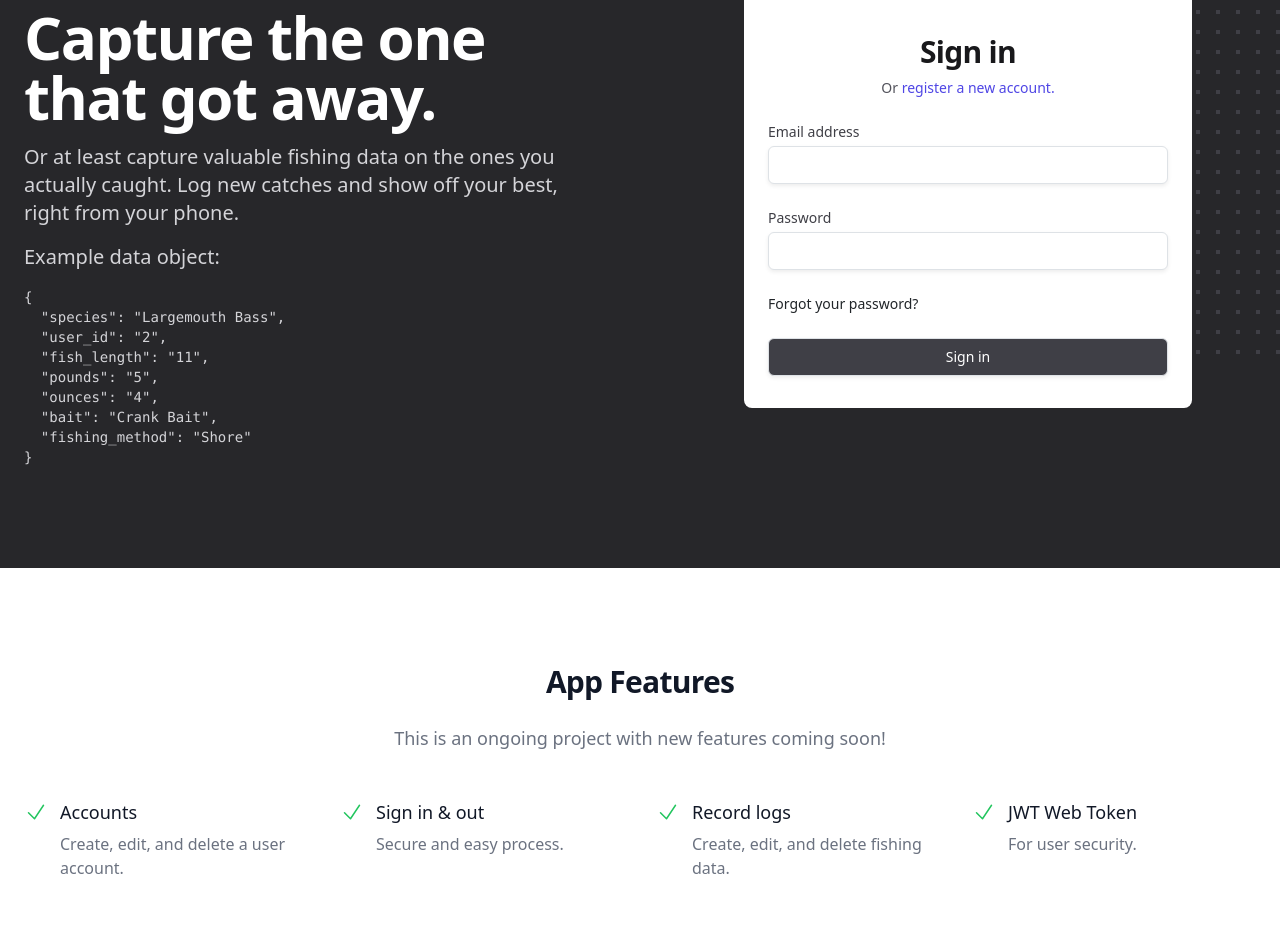
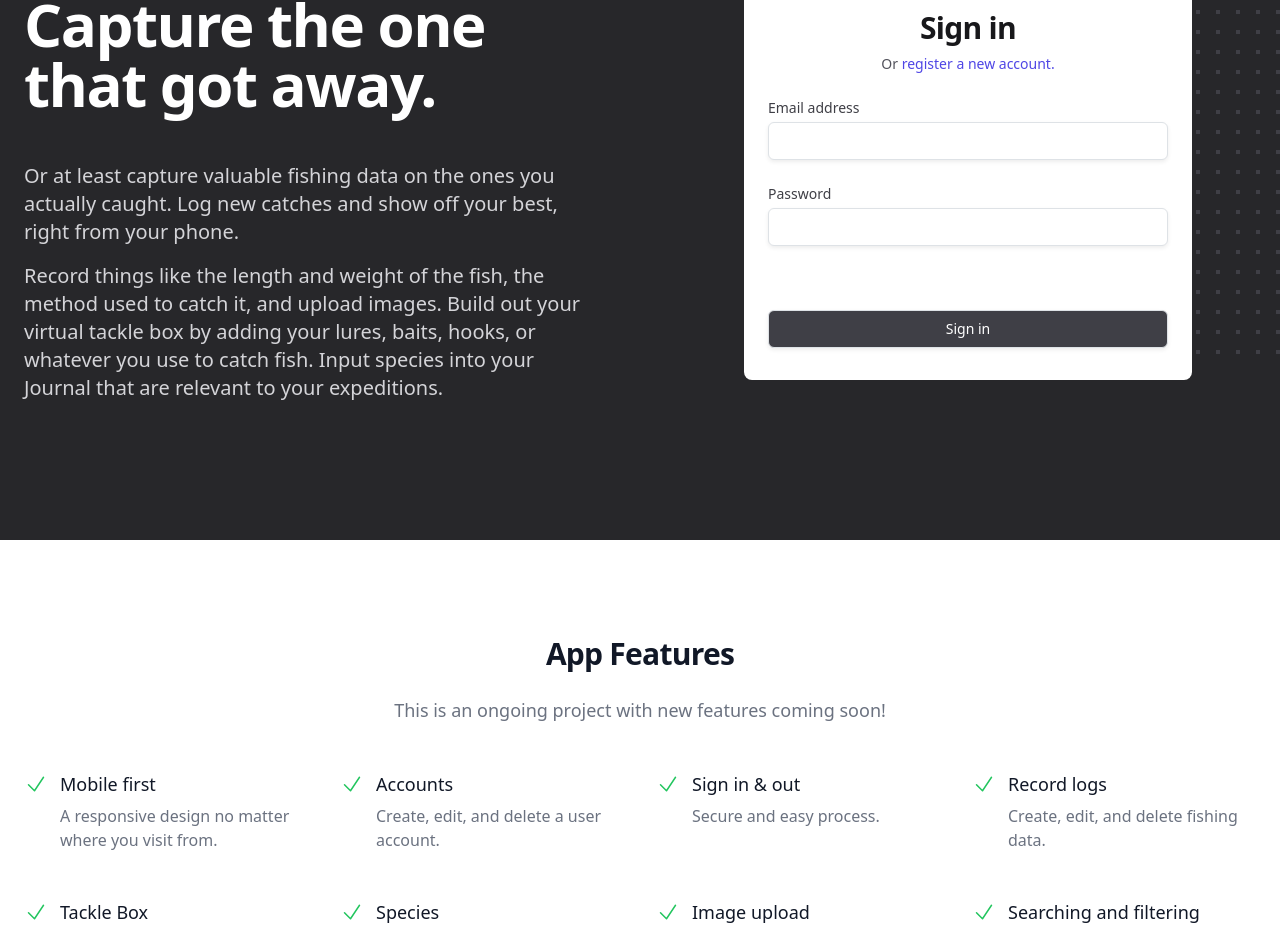
Before and after one commit to NathanielHotchkiss/Fishing-Journal-frontend, a React (Create React App) app: page / in a window 1280 px wide. Shown: the part 142-1072 px from the top of the page. Built offline with nearby package versions, Linux system fonts and the light colour scheme.

Commit message:
ui changes

```diff
--- a/src/components/FeaturesGrid.jsx
+++ b/src/components/FeaturesGrid.jsx
@@ -1,6 +1,10 @@
 import { CheckIcon } from "@heroicons/react/24/outline";
 
 const features = [
+  {
+    name: "Mobile first",
+    description: "A responsive design no matter where you visit from.",
+  },
   {
     name: "Accounts",
     description: "Create, edit, and delete a user account.",
@@ -14,24 +18,20 @@ const features = [
     description: "Create, edit, and delete fishing data.",
   },
   {
-    name: "JWT Web Token",
-    description: "For user security.",
+    name: "Tackle Box",
+    description: "Add lures, baits, hooks, or other equipment that you use.",
   },
   {
-    name: "Protected routes",
-    description: "To protect user information.",
+    name: "Species",
+    description: "Add or delete different fish species.",
   },
   {
-    name: "Mobile first",
-    description: "A responsive design no matter where you visit from.",
-  },
-  {
-    name: "Fishing stats",
+    name: "Image upload",
     description: "(coming soon)",
   },
   {
-    name: "Customize inputs",
-    description: "Create, edit, and delete certain inputs.",
+    name: "Searching and filtering",
+    description: "(coming soon)",
   },
 ];
 
--- a/src/components/SignIn.jsx
+++ b/src/components/SignIn.jsx
@@ -77,11 +77,7 @@ export default function LoginForm() {
         </div>
       </div>
 
-      <div className="flex items-center justify-between">
-        <div className="text-sm">Forgot your password?</div>
-      </div>
-
-      <div>
+      <div className="pt-10">
         <button
           type="submit"
           className="w-full flex justify-center py-2 px-4 border border-transparent rounded-md shadow-sm text-sm font-medium text-white bg-zinc-700 hover:bg-zinc-600 focus:outline-none focus:ring-2 focus:ring-offset-2 focus:ring-zinc-500"
--- a/src/pages/Home.jsx
+++ b/src/pages/Home.jsx
@@ -11,16 +11,6 @@ export default function Home() {
     setFormToggle((current) => !current);
   };
 
-  const exampleData = {
-    species: "Largemouth Bass",
-    user_id: "2",
-    fish_length: "11",
-    pounds: "5",
-    ounces: "4",
-    bait: "Crank Bait",
-    fishing_method: "Shore",
-  };
-
   return (
     <>
       {/* Hero Section */}
@@ -29,6 +19,7 @@ export default function Home() {
           className="hidden sm:absolute sm:inset-0 sm:block"
           aria-hidden="true"
         >
+          {/* Background pattern */}
           <svg
             className="absolute bottom-0 right-0 mb-48 translate-x-1/2 transform text-zinc-700 lg:top-0 lg:mt-28 lg:mb-0 xl:translate-x-0 xl:transform-none"
             width={364}
@@ -55,29 +46,29 @@ export default function Home() {
             />
           </svg>
         </div>
-        <div className="relative pt-6 pb-16 sm:pb-24">
-          <main className="mt-16 sm:mt-24">
+        <main className="relative pt-24 pb-16 sm:pb-24">
           <div className="mx-auto max-w-7xl">
-              <div className="lg:grid lg:grid-cols-12 lg:gap-8">
-                <div className="px-4 sm:px-6 sm:text-center md:mx-auto md:max-w-2xl lg:col-span-6 lg:flex lg:items-center lg:text-left">
+            <div className="grid lg:grid-cols-12 lg:gap-8">
+              <div className="px-4 sm:px-6 sm:text-center md:mx-auto md:max-w-2xl lg:col-span-6 lg:flex lg:text-left">
                 <div>
-                    <h1 className="mt-4 text-4xl font-bold tracking-tight text-white sm:text-5xl md:text-6xl">
+                  <h1 className="sm:mt-10 text-4xl font-bold tracking-tight text-white sm:text-5xl md:text-6xl">
                     Capture the one that got away.
                   </h1>
-                    <p className="mt-3 text-base text-zinc-300 sm:mt-5 sm:text-xl lg:text-lg xl:text-xl">
+                  <p className="mt-5 text-base text-zinc-300 sm:mt-5 sm:text-xl lg:text-lg xl:text-xl">
                     Or at least capture valuable fishing data on the ones you
                     actually caught. Log new catches and show off your best,
                     right from your phone.
                   </p>
                   <p className="mt-3 text-base text-zinc-300 sm:mt-5 sm:text-xl lg:text-lg xl:text-xl">
-                      Example data object:
+                    Record things like the length and weight of the fish, the
+                    method used to catch it, and upload images. Build out your
+                    virtual tackle box by adding your lures, baits, hooks, or
+                    whatever you use to catch fish. Input species into your
+                    Journal that are relevant to your expeditions.
                   </p>
-                    <pre className="mt-3 text-sm text-zinc-300 sm:mt-5">
-                      {JSON.stringify(exampleData, null, 2)}
-                    </pre>
                 </div>
               </div>
-                <div className="mt-16 sm:mt-24 lg:col-span-6 lg:mt-0">
+              <div className="lg:col-span-6 mt-20 sm:mt-0">
                 <div className="bg-white mb-16 sm:mx-auto sm:w-full sm:max-w-md sm:overflow-hidden sm:rounded-lg">
                   <div className="px-4 py-8 sm:px-10">
                     {formToggle ? (
@@ -118,7 +109,6 @@ export default function Home() {
             </div>
           </div>
         </main>
-        </div>
       </div>
 
       <FeaturesGrid />
@@ -185,7 +175,6 @@ export default function Home() {
       </div>
 
       <Footer />
-
     </>
   );
 }
```
Lines whose indentation alone changed are shown as unchanged.
